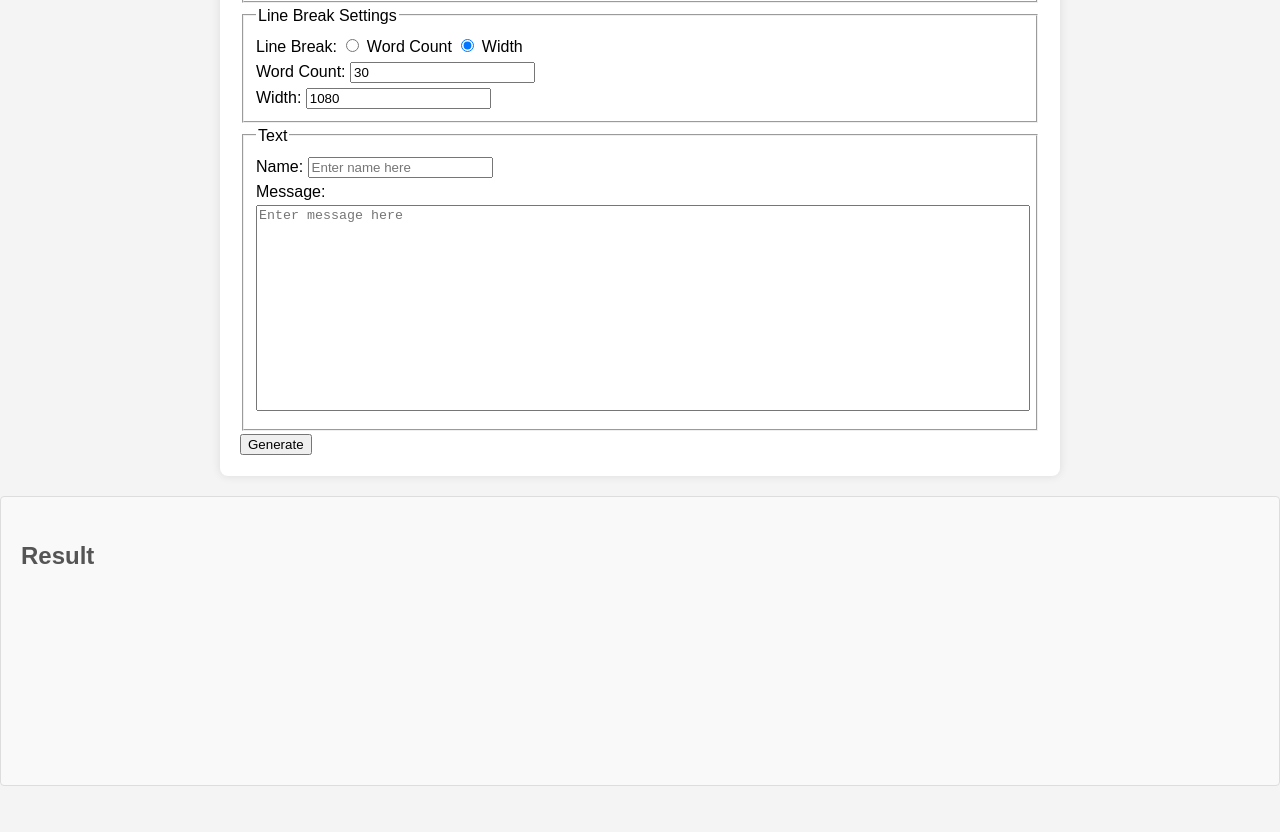
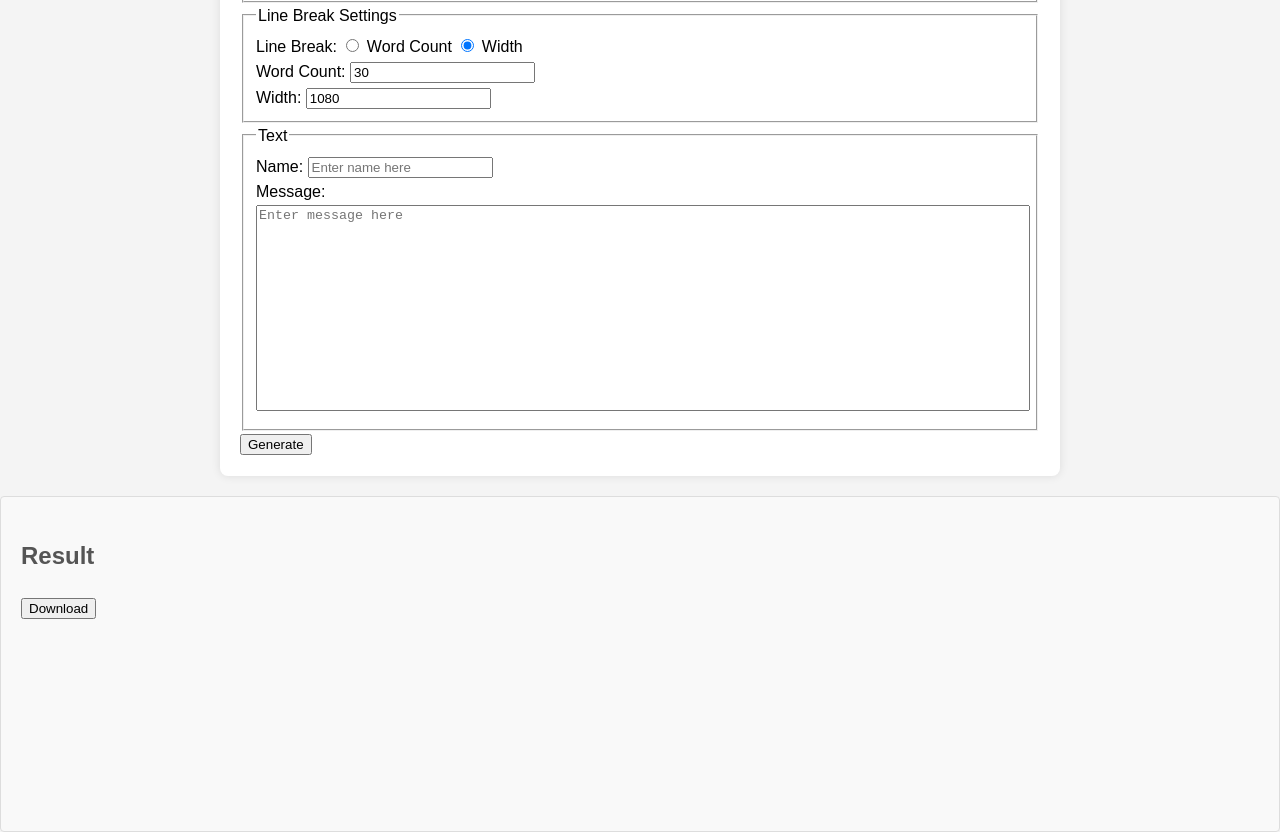
Before and after one commit to Mirucow/minecraft-text-generator, a plain HTML site: page index.html in a window 1280 px wide. Shown: the part 483-1315 px from the top of the page. Before the commit the page ends 1269 px from the top, so only its background shows below. Drawn offline with Linux system fonts and the light colour scheme.

Commit message:
Add download functionality for generated image

```diff
--- a/index.html
+++ b/index.html
@@ -66,6 +66,7 @@
     </main>
     <section id="result">
         <h2>Result</h2>
+        <button type="button" onclick="download()">Download</button>
         <canvas id="canvas"></canvas>
     </section>
     <script src="index.js"></script>
--- a/index.js
+++ b/index.js
@@ -87,3 +87,12 @@ async function generate() {
     const bottom = element.scrollHeight - element.clientHeight;
     window.scroll(0, bottom);
 }
+
+function download() {
+    const name = document.getElementById('name').value;
+    const canvas = document.getElementById('canvas');
+    const a = document.createElement('a');
+    a.href = canvas.toDataURL("image/png");
+    a.download = `${name}.png`;
+    a.click();
+}
```
